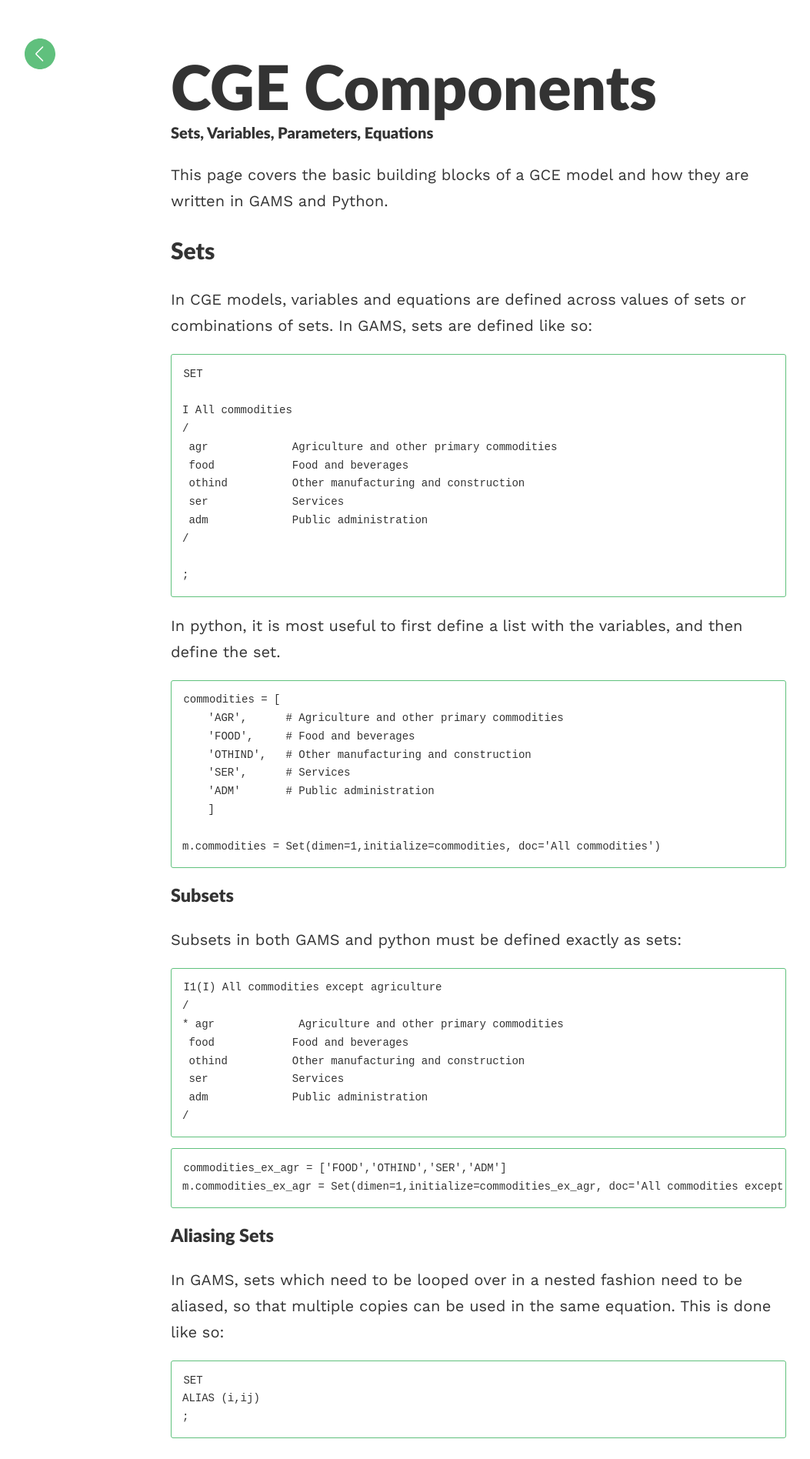
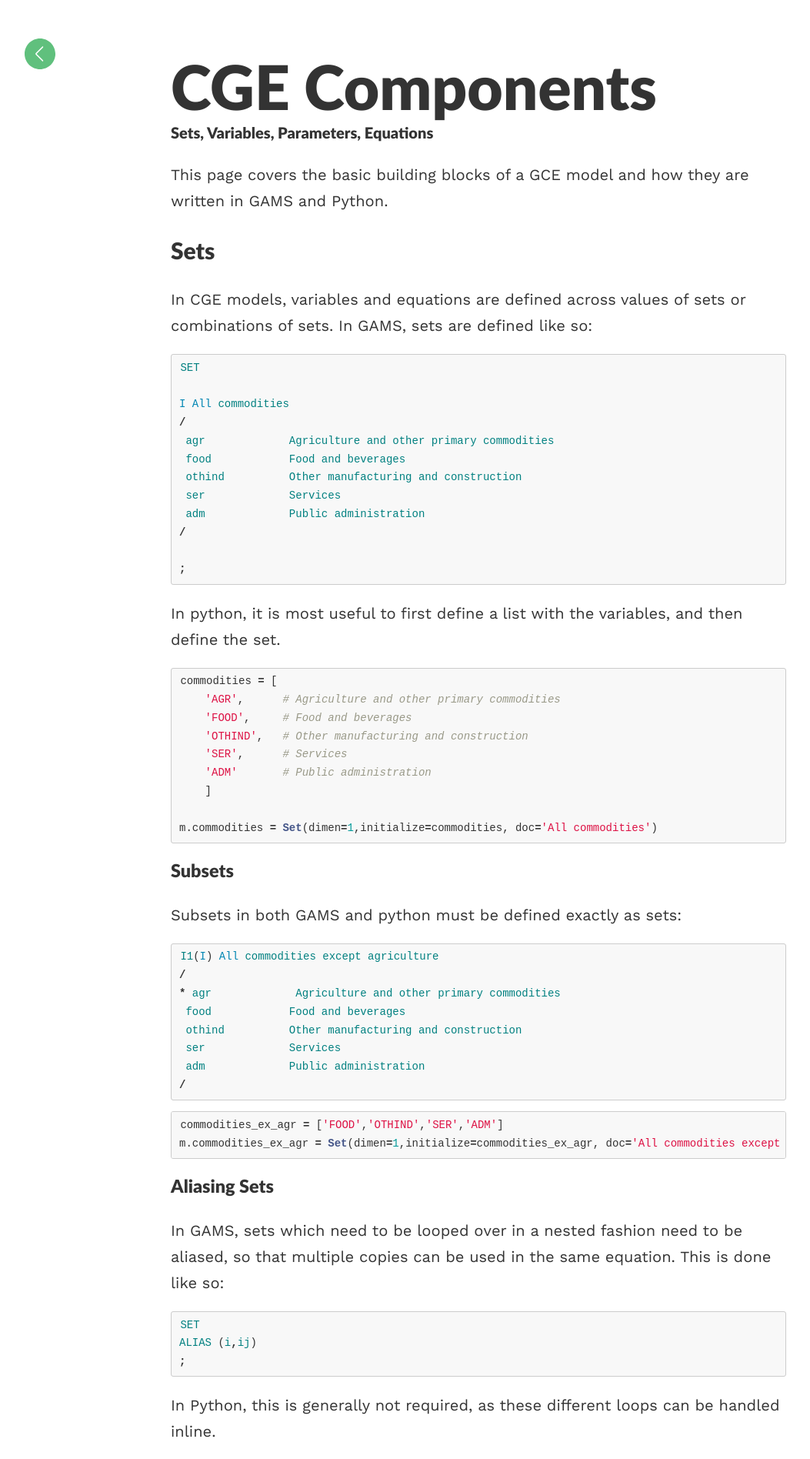
Before and after one commit to jasonjensen/GAMS-to-python, a Jekyll site: the page built from _posts/2021-01-08-components.md, in a window 1280 px wide. Shown: the top 1896 px of the page at 77% size, without its empty margins (18-1071 px from the left). Built offline with Jekyll 4.4.1, drawn with Linux system fonts in a browser that asks for light colours; some of the changed text lies outside the part shown.

Commit message:
fix syntax highlighting

````diff
--- a/_config.yml
+++ b/_config.yml
@@ -6,10 +6,25 @@
 email: jason.o.jensen@gmail.com
 
 
+# Conversion
+markdown: kramdown
+highlighter: rouge
+lsi: false
+excerpt_separator: "\n\n"
+incremental: false
 
-highlighter: rouge
-markdown: kramdown
-
+#c, go
+# Markdown Processing
+kramdown:
+  input: GFM
+  hard_wrap: false
+  auto_ids: true
+  footnote_nr: 1
+  entity_output: as_char
+  toc_levels: 1..6
+  smart_quotes: lsquo,rsquo,ldquo,rdquo
+  enable_coderay: false
+  syntax_highlighter: rouge
 
 paginate: 10
 
--- a/_posts/2021-01-08-components.md
+++ b/_posts/2021-01-08-components.md
@@ -8,7 +8,7 @@
 ## Sets
 In CGE models, variables and equations are defined across values of sets or combinations of sets. In GAMS, sets are defined like so:
 
-```GAMS
+```mathematica
 SET
 
 I All commodities
@@ -39,7 +39,7 @@
 
 ### Subsets
 Subsets in both GAMS and python must be defined exactly as sets:
-```GAMS
+```mathematica
 I1(I) All commodities except agriculture
 /
 * agr             Agriculture and other primary commodities
@@ -57,7 +57,7 @@
 
 ### Aliasing sets
 In GAMS, sets which need to be looped over in a nested fashion need to be aliased, so that multiple copies can be used in the same equation. This is done like so:
-```GAMS
+```mathematica
 SET
 ALIAS (i,ij)
 ;
@@ -72,7 +72,7 @@
 * Define the variable (i.e. EXD).
 * Set the initial value of the variable to those of the parameter defined in step 1.
 
-```GAMS
+```mathematica
 PARAMETERS
 TICO(i)           Government revenue from indirect taxes on product i
 ;
@@ -120,7 +120,7 @@
 Parameters are essentially variables which do not change in value (but also not exactly fixed variables). In GAMS these are defined first with the `PARAMETERS` command, and later provided values with a separate command. In this case the parameter's values are based on the initial values of the VA and XST variables.
 
 
-```GAMS
+```mathematica
 PARAMETERS
 v(j)              Coefficient (Leontief - value added)
 ;
@@ -144,7 +144,7 @@
 
 ## Equations
 In GAMS, equations are declared and then defined, much as with variables and parameters. In this case, equation EQ1 is defined for each of the values of j.
-```GAMS
+```mathematica
 EQUATIONS
 
  EQ1(j)          Value added demand in industry j (Leontief)
@@ -180,7 +180,7 @@
 
 ### Excluding combinations
 In GAMS, many equations are only defined over non-zero values of some of the included variables. This is done by including these variables with a `$` sign when defining the equation:
-```GAMS
+```mathematica
 EQ6(l,j)$LDO(l,j)..
                  LD(l,j) =e= [beta_LD(l,j)*WC(j)/WTI(l,j)]**sigma_LD(j)
                              *B_LD(j)**(sigma_LD(j)-1)*LDC(j);
@@ -198,7 +198,7 @@
 
 ### Equations using sums and products
 Many equations include sums of variables. In GAMS, these are included with the `SUM` command with the last argument being the values to sum and the preceding argument(s) the values to sum over:
-```GAMS
+```mathematica
 EQ13(h)..       YHTR(h) =e= SUM[ag,TR(h,ag)];
 ```
 
@@ -211,7 +211,7 @@
 ```
 
 Some sums are defined only over non-zero or existing values. In GAMS, this is defined in a similar way as when constraining the domain of equations:
-```GAMS
+```mathematica
 EQ11(h)..       YHL(h) =e= SUM{l,lambda_WL(h,l)*W(l)*SUM[j$LDO(l,j),LD(l,j)]};
 ```
 
@@ -228,7 +228,7 @@
 ```
 
 Products are handled in a similar fashion:
-```GAMS
+```mathematica
 EQ82..          PIXINV =e= PROD[i$gamma_INV(i),(PC(i)/PCO(i))**gamma_INV(i)];
 ```
 
--- /dev/null
+++ b/assets/css/_sass/github.scss
@@ -0,0 +1,171 @@
+
+/*
+ * GitHub style for Pygments syntax highlighter, for use with Jekyll
+ * Courtesy of GitHub.com
+ *
+ * src: https://github.com/aahan/pygments-github-style
+ */
+
+ .highlight pre, pre {
+  background-color: #f8f8f8;
+  border: 1px solid #ccc;
+  padding: 6px 10px;
+  border-radius: 3px;
+}
+
+.highlight {
+  .hll {
+    background-color: #f8f8f8;
+    border: 1px solid #ccc;
+    padding: 6px 10px;
+    border-radius: 3px;
+  }
+  .c {
+    color: #999988;
+    font-style: italic;
+  }
+  .err {
+    color: #a61717;
+    background-color: #e3d2d2;
+  }
+  .k, .o {
+    font-weight: bold;
+  }
+  .cm {
+    color: #999988;
+    font-style: italic;
+  }
+  .cp {
+    color: #999999;
+    font-weight: bold;
+  }
+  .c1 {
+    color: #999988;
+    font-style: italic;
+  }
+  .cs {
+    color: #999999;
+    font-weight: bold;
+    font-style: italic;
+  }
+  .gd {
+    color: #000000;
+    background-color: #ffdddd;
+    .x {
+      color: #000000;
+      background-color: #ffaaaa;
+    }
+  }
+  .ge {
+    font-style: italic;
+  }
+  .gr {
+    color: #aa0000;
+  }
+  .gh {
+    color: #999999;
+  }
+  .gi {
+    color: #000000;
+    background-color: #ddffdd;
+    .x {
+      color: #000000;
+      background-color: #aaffaa;
+    }
+  }
+  .go {
+    color: #888888;
+  }
+  .gp {
+    color: #555555;
+  }
+  .gs {
+    font-weight: bold;
+  }
+  .gu {
+    color: #800080;
+    font-weight: bold;
+  }
+  .gt {
+    color: #aa0000;
+  }
+  .kc, .kd, .kn, .kp, .kr {
+    font-weight: bold;
+  }
+  .kt {
+    color: #445588;
+    font-weight: bold;
+  }
+  .m {
+    color: #009999;
+  }
+  .s {
+    color: #dd1144;
+  }
+  .n {
+    color: #333333;
+  }
+  .na {
+    color: teal;
+  }
+  .nb {
+    color: #0086b3;
+  }
+  .nc {
+    color: #445588;
+    font-weight: bold;
+  }
+  .no {
+    color: teal;
+  }
+  .ni {
+    color: purple;
+  }
+  .ne, .nf {
+    color: #990000;
+    font-weight: bold;
+  }
+  .nn {
+    color: #555555;
+  }
+  .nt {
+    color: navy;
+  }
+  .nv {
+    color: teal;
+  }
+  .ow {
+    font-weight: bold;
+  }
+  .w {
+    color: #bbbbbb;
+  }
+  .mf, .mh, .mi, .mo {
+    color: #009999;
+  }
+  .sb, .sc, .sd, .s2, .se, .sh, .si, .sx {
+    color: #dd1144;
+  }
+  .sr {
+    color: #009926;
+  }
+  .s1 {
+    color: #dd1144;
+  }
+  .ss {
+    color: #990073;
+  }
+  .bp {
+    color: #999999;
+  }
+  .vc, .vg, .vi {
+    color: teal;
+  }
+  .il {
+    color: #009999;
+  }
+  .gc {
+    color: #999;
+    background-color: #EAF2F5;
+  }
+}
--- a/assets/css/main.scss
+++ b/assets/css/main.scss
@@ -46,5 +46,6 @@
 // Do not make any changes to this file. Go to /_sass and find the appropriate SCSS file and make changes there.
 @import
         "style",
-        "google-fonts"
+        "google-fonts",
+        "github"
 ;
````
Also changed, not shown: _posts/2021-01-10-preparation.md (+1 -1 lines).
